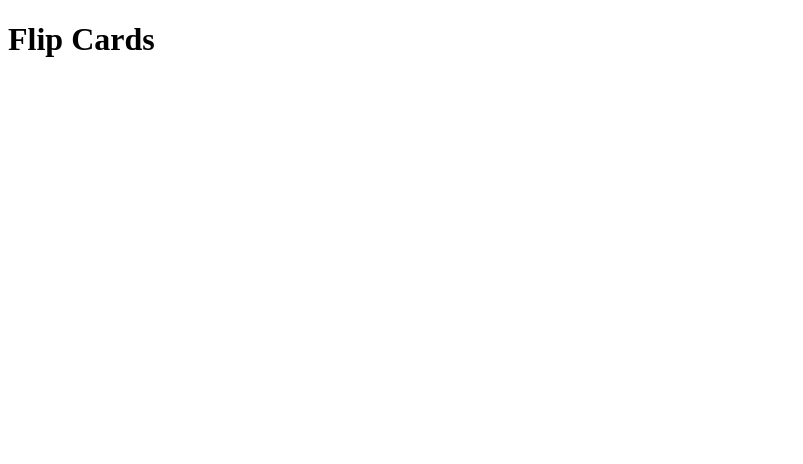
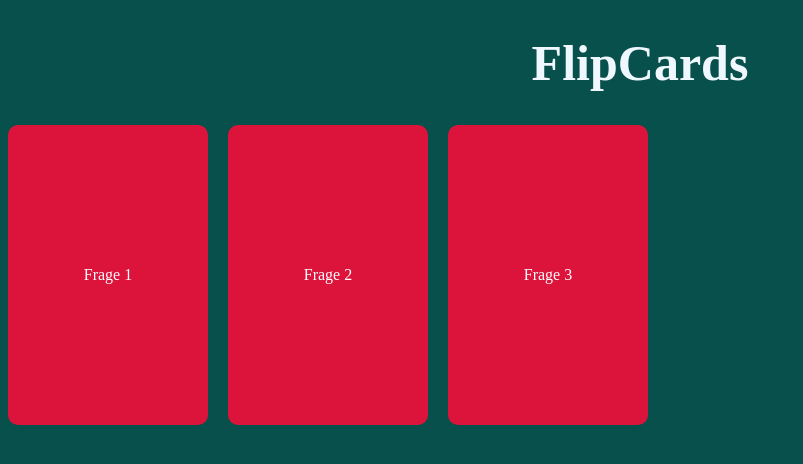
Before and after one commit to AnniMoon/FlipCards, a plain HTML site: page index.html in a window 1280 px wide. Shown: the whole page, without its empty margins (0-803 px from the left). Drawn offline with Linux system fonts and the light colour scheme.

Commit message:
Card container added, cards and styles. js added for the h1 element animation.

```diff
--- a/css/styles.css
+++ b/css/styles.css
@@ -0,0 +1,62 @@
+body{
+    background-color: #08504b;
+}
+/* h1 style*/
+h1{
+    color: aliceblue;
+    font-size: 50px;
+    text-align: center;
+}
+
+.letter {
+    display: inline-block;
+    transition: transform 0.3s ease, color 0.3s ease;
+}
+.letter:hover{
+    transform: rotate(10deg) scale(1.2);
+    color: crimson;
+}
+
+/* Card style*/
+.card-container {
+    display: flex;
+    gap: 20px;
+    flex-wrap: wrap;
+}
+
+.flipCard {
+    width: 200px;
+    height: 300px;
+    perspective: 500px;
+}
+
+.flipCard-inner {
+    width: 100%;
+    height: 100%;
+    position: relative;
+    transition: transform 0.6s;
+    transform-style: preserve-3d;
+}
+
+.flipCard:hover .flipCard-inner {
+    transform: rotateY(180deg);
+}
+
+.flipCard-front,
+.flipCard-back {
+    position: absolute;
+    width: 100%;
+    height: 100%;
+    backface-visibility: hidden;
+    display: flex;
+    align-items: center;
+    justify-content: center;
+    background-color: crimson;
+    color: white;
+    border-radius: 10px;
+}
+
+.flipCard-back {
+    transform: rotateY(180deg);
+    background-color: darkred;
+}
--- a/index.html
+++ b/index.html
@@ -3,12 +3,31 @@
 <head>
     <meta charset="UTF-8">
     <title>Flip Cards</title>
+    <link rel="stylesheet" href="css/styles.css">
 </head>
 <body>
  <h1>Flip Cards</h1>
 
-
-
-
+ <div class="card-container">
+     <div class="flipCard">
+         <div class="flipCard-inner">
+             <div class="flipCard-front">Frage 1</div>
+             <div class="flipCard-back">Antwort 1</div>
+         </div>
+     </div>
+     <div class="flipCard">
+         <div class="flipCard-inner">
+             <div class="flipCard-front">Frage 2</div>
+             <div class="flipCard-back">Antwort 2</div>
+         </div>
+     </div>
+     <div class="flipCard">
+         <div class="flipCard-inner">
+             <div class="flipCard-front">Frage 3</div>
+             <div class="flipCard-back">Antwort 3</div>
+         </div>
+     </div>
+ </div>
+ <script src="js/index.js"></script>
 </body>
 </html>
--- /dev/null
+++ b/js/index.js
@@ -0,0 +1,10 @@
+
+let h1Element = document.querySelector("h1");
+
+let text = h1Element.textContent;
+
+let letters = text.split("");
+
+let newHtml = letters.map(letter => `<span class="letter">${letter}</span>`).join("");
+
+h1Element.innerHTML = newHtml;
```
